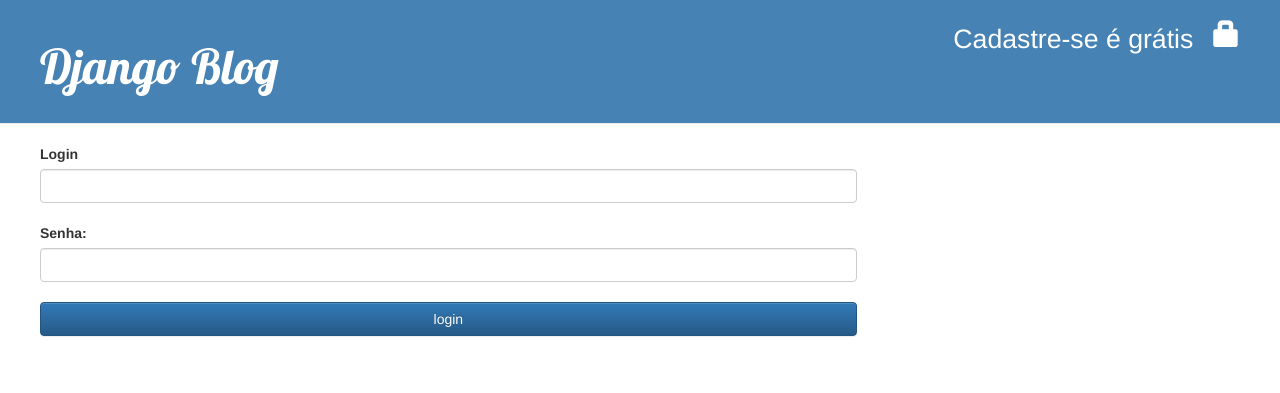
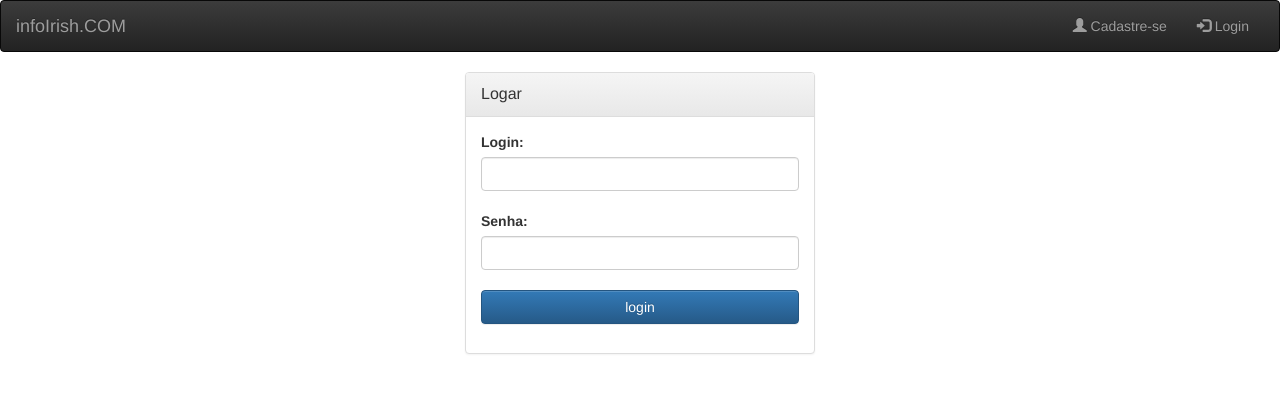
Before and after one commit to mneres/Blog-pythonDjango, a Django app: a page that uses mysite/blog/templates/blog/base.html in a window 1280 px wide. Shown: the top 393 px of the page. Run offline with Django 3.2, Linux system fonts and the light colour scheme; some libraries are stand-ins or nearby versions.

Commit message:
Added bootstrap

```diff
--- a/mysite/blog/templates/blog/base.html
+++ b/mysite/blog/templates/blog/base.html
@@ -2,48 +2,80 @@
 {% load staticfiles %}
 <html>
     <head>
-        <title>Django blog</title>
+        <title>info Irish</title>
         <link rel="stylesheet" href="//maxcdn.bootstrapcdn.com/bootstrap/3.2.0/css/bootstrap.min.css">
         <link rel="stylesheet" href="//maxcdn.bootstrapcdn.com/bootstrap/3.2.0/css/bootstrap-theme.min.css">
         <link href='//fonts.googleapis.com/css?family=Lobster&subset=latin,latin-ext' rel='stylesheet' type='text/css'>
         <link rel="stylesheet" href="{% static "css/blog.css" %}">
+
+        <script src="https://ajax.googleapis.com/ajax/libs/jquery/1.11.3/jquery.min.js"></script>
+        <script src="http://maxcdn.bootstrapcdn.com/bootstrap/3.3.5/js/bootstrap.min.js"></script>
     </head>
     <body>
-        <div class="page-header">
-            {% if user.is_authenticated %}
-                <a href="{% url 'django.contrib.auth.views.logout' %}" class="top-menu"><span class="glyphicon glyphicon-off"></span></a>
-                <a href="{% url 'post_draft_list' %}" class="top-menu"><span class="glyphicon glyphicon-edit"></span></a>
-                <a href="{% url 'post_new' %}" class="top-menu"><span class="glyphicon glyphicon-plus"></span></a>
-                <a href="{% url 'import_post' %}" class="top-menu"><span class="glyphicon glyphicon-record"></span></a>
-                <p class="top-menu">Bem-vindo, {{ user.username }}<small></small></p>
-            {% else %}
-                <a href="{% url 'django.contrib.auth.views.login' %}" class="top-menu"><span class="glyphicon glyphicon-lock"></span></a>
-                <p><a href="{% url 'add_user' %}" class="top-menu">Cadastre-se é grátis</a></p>
-            {% endif %}
+        <nav class="navbar navbar-inverse">
+          <div class="container-fluid">
+            <div class="navbar-header">
+              <button type="button" class="navbar-toggle" data-toggle="collapse" data-target="#myNavbar">
+                <span class="icon-bar"></span>
+                <span class="icon-bar"></span>
+                <span class="icon-bar"></span>
+              </button>
+              <a class="navbar-brand" href="{% url 'blog.views.post_list' %}">infoIrish.COM</a>
+            </div>
+            <div class="collapse navbar-collapse" id="myNavbar">
+                {% if user.is_authenticated %}
+              <ul class="nav navbar-nav">
+                <li>
+                    &nbsp;&nbsp;
+                </li>
+                <li>
+                    <a href="{% url 'blog.views.post_list' %}">
+                        <span class="glyphicon glyphicon-list-alt"></span>&nbsp;Feed
+                    </a>
+                </li>
+                <li>
+                    <a href="{% url 'import_post' %}">
+                        <span class="glyphicon glyphicon-import"></span>&nbsp;Importar Post
+                    </a>
+                </li>
+                <li>
+                    <a href="{% url 'post_draft_list' %}">
+                        <span class="glyphicon glyphicon-edit"></span>&nbsp;Rascunhos
+                    </a>
+                </li>
+                <li>
+                    <a href="{% url 'post_draft_list' %}">
+                        <span class="glyphicon glyphicon-check"></span>&nbsp;Meus Posts
+                    </a>
+                </li>
+              </ul>
 
-            <h1><a href="{% url 'blog.views.post_list' %}">Django Blog</a></h1>
-        </div>
+              <ul class="nav navbar-nav navbar-right">
+                <li><a href="#">Bem-vindo, {{ user.username }}<small></small></a></li>
+                <li><a href="{% url 'django.contrib.auth.views.logout' %}"><span class="glyphicon glyphicon-off"></span> Sair</a></li>
+              </ul>
 
-        <div class="content">
-            <div class="row">
-                {% if user.is_authenticated %}
-                <div class="col-md-3">
-                   <div class="list-group">
-                      <a href="#" class="list-group-item list-group-item-success">
-                        Gerencie seus Posts
-                      </a>
-                      <a href="{% url 'list_my_post' %}" class="list-group-item">Meus Posts</a>
-                      <a href="{% url 'post_draft_list' %}" class="list-group-item">Rascunhos</a>
-                      <a href="{% url 'post_new' %}" class="list-group-item">Adicionar Post</a>
-                      <a href="{% url 'import_post' %}" class="list-group-item">Importar Post</a>
-                       <a href="#" class="list-group-item">Editar Perfil</a>
-                    </div>
-                </div>
+                {% else %}
+                <ul class="nav navbar-nav navbar-right">
+                    <li>
+                        <a href="{% url 'add_user' %}">
+                            <span class="glyphicon glyphicon-user"></span> Cadastre-se
+                        </a>
+                    </li>
+                    <li>
+                        <a href="{% url 'django.contrib.auth.views.login' %}">
+                            <span class="glyphicon glyphicon-log-in"></span> Login
+                        </a>
+                    </li>
+                </ul>
                 {% endif %}
-                <div class="col-md-8">
-                {% block content %}
-                {% endblock %}
-                </div>
+            </div>
+          </div>
+        </nav>
+
+        <div class="container">
+            {% block content %}
+            {% endblock %}
             </div>
         </div>
     </body>
--- a/mysite/blog/templates/blog/post_detail.html
+++ b/mysite/blog/templates/blog/post_detail.html
@@ -12,7 +12,6 @@
         {% endif %}
 
         {% if post.author_id = user.pk %}
-            <a class="btn btn-default" href="{% url 'post_edit' pk=post.pk %}"><span class="glyphicon glyphicon-pencil"></span></a>
             <a class="btn btn-default" href="{% url 'post_remove' pk=post.pk %}"><span class="glyphicon glyphicon-remove"></span></a>
         {% endif %}
     </div>
--- a/mysite/blog/templates/blog/post_draft_list.html
+++ b/mysite/blog/templates/blog/post_draft_list.html
@@ -6,10 +6,7 @@
         <div class="post">
             <p class="date">created: {{ post.created_date|date:'d-m-Y' }}</p>
             <h1><a href="{% url 'blog.views.post_detail' pk=post.pk %}">{{ post.title }}</a></h1>
-            <p>{{ post.text|truncatechars:200 }}</p>
-            <a class="btn btn-default" href="{% url 'blog.views.post_publish' pk=post.pk %}">Publish</a>
-            <a class="btn btn-default" href="{% url 'post_edit' pk=post.pk %}"><span class="glyphicon glyphicon-pencil"></span></a>
-            <a class="btn btn-default" href="{% url 'post_remove' pk=post.pk %}"><span class="glyphicon glyphicon-remove"></span></a>
+            <p align="justify">{{ post.text|truncatechars:500 }}</p>
         </div>
     {% endfor %}
 {% endblock %}
--- a/mysite/blog/templates/blog/post_list.html
+++ b/mysite/blog/templates/blog/post_list.html
@@ -4,11 +4,13 @@
 {% block content %}
     {% for post in posts %}
         <div class="post">
+            <h1><a href="{% url 'blog.views.post_detail' pk=post.pk %}">{{ post.title }}</a></h1>
             <div class="date">
                 {{ post.published_date }}
             </div>
-            <h1><a href="{% url 'blog.views.post_detail' pk=post.pk %}">{{ post.title }}</a></h1>
-            <p>{{ post.text|linebreaks }}</p>
+            <p>Fonte: <a href="{{post.url}}">{{post.url}}</a></p>
+            <p>Compartilhado por: {{post.author}}</p>
+            <p align="justify">{{ post.text|truncatechars:500 }}</p>
             <a href="{% url 'blog.views.post_detail' pk=post.pk %}">Comments: {{ post.approved_comments.count }}</a>
         </div>
     {% endfor %}
--- a/mysite/blog/templates/registration/login.html
+++ b/mysite/blog/templates/registration/login.html
@@ -4,13 +4,27 @@
     {% if form.errors %}
     <p>Your username and password didn't match. Please try again.</p>
     {% endif %}
+
+    <div class="container-fluid">
+            <div class="row vertical-offset-100">
+                <div class="col-md-4 col-md-offset-4">
+                    <div class="panel panel-default">
+                        <div class="panel-heading">
+                            <h10 class="panel-title">Logar</h10>
+                        </div>
+                            <div class="panel-body">
                                 <form method="post" action="{% url 'django.contrib.auth.views.login' %}" class="post-form">
                                     {% csrf_token %}
-            <label for="username">Login</label>
+                                    <label for="username">Login:</label>
                                     <input type="text" name="username" value="" id="username" class="form-control"> <br/>
                                     <label for="password">Senha:</label>
                                     <input type="password" name="password" value="" id="password" class="form-control"> <br/>
                                     <input type="submit" value="login" class="btn btn-primary" />
                                     <input type="hidden" name="next" value="{{ next }}" />
                                 </form>
+                        </div>
+                    </div>
+                </div>
+            </div>
+        </div>
 {% endblock %}
```
Also changed, not shown: mysite/blog/static/css/background.css (added, +9 -0 lines). Lines whose indentation alone changed are shown as unchanged.
